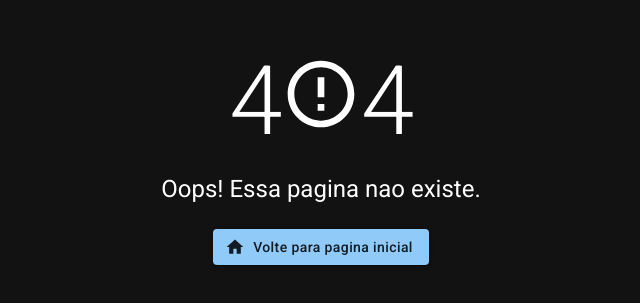
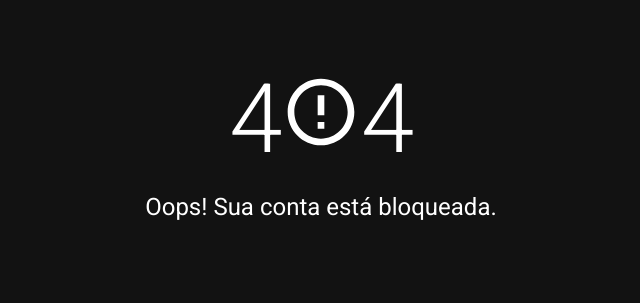
Before and after one commit to odutradev/prospera-odonto, a React (Vite) app: page /block-account in a window 1280 px wide. Before the commit this address led to /404. Shown: the part 245-548 px from the top of the page, without its empty margins (319-959 px from the left). Built offline with nearby package versions, Linux system fonts and the light colour scheme.

Commit message:
:bricks: Create block account function and page

```diff
--- /dev/null
+++ b/src/pages/blockAccount/index.jsx
@@ -0,0 +1,29 @@
+import React from 'react';
+import { Box, Button, Typography } from '@mui/material';
+import HomeIcon from '@mui/icons-material/Home';
+import ErrorOutlineIcon from '@mui/icons-material/ErrorOutline';
+
+const BlockAccount = () => {
+  return (
+    <Box
+      sx={{
+        height: '100vh',
+        display: 'flex',
+        flexDirection: 'column',
+        alignItems: 'center',
+        justifyContent: 'center',
+        textAlign: 'center',
+        p: 3,
+      }}
+    >
+      <Typography variant="h1" sx={{ fontSize: '6rem', mb: 2 }}>
+        4<ErrorOutlineIcon sx={{ fontSize: '5rem' }} />4
+      </Typography>
+      <Typography variant="h5" sx={{ mb: 3 }}>
+        Oops! Sua conta está bloqueada.
+      </Typography>
+    </Box>
+  );
+};
+
+export default BlockAccount;
--- a/src/pages/users/index.jsx
+++ b/src/pages/users/index.jsx
@@ -2,7 +2,9 @@ import React, { useState, useEffect } from 'react';
 import { toast } from 'react-toastify';
 
 import { Box, TextField, Typography, Table, TableBody, TableCell, TableContainer, TableHead, TableRow, Paper, IconButton } from '@mui/material';
+import CheckCircleOutlineIcon from '@mui/icons-material/CheckCircleOutline';
 import DeleteIcon from '@mui/icons-material/Delete';
+import BlockIcon from '@mui/icons-material/Block';
 
 import Layout from '../../components/layout';
 import userAction from '../../actions/user';
@@ -26,6 +28,32 @@ const Users = () => {
       pending: `Apagando usuario`,
       success: `Usuario apagado com sucesso`,
       error: `Erro ao apagar usuario`
+    })
+  };
+
+  const blockUser = async (id, user) => {
+    const send = async () => {
+      var response = await userAction.update({id, data: {...user, role: "block"}});
+      if (response.error) throw error;
+      return setTimeout(() => { getUsers() }, 500);
+    }
+    toast.promise(send(), {
+      pending: `Desb usuario`,
+      success: `Usuario bloqueado com sucesso`,
+      error: `Erro ao bloquear usuario`
+    })
+  };
+
+  const unlockUser = async (id, user) => {
+    const send = async () => {
+      var response = await userAction.update({id, data: {...user, role: "normal"}});
+      if (response.error) throw error;
+      return setTimeout(() => { getUsers() }, 500);
+    }
+    toast.promise(send(), {
+      pending: `Desbloqueando usuario`,
+      success: `Usuario desbloqueado com sucesso`,
+      error: `Erro ao desbloquear usuario`
     })
   };
 
@@ -56,6 +84,7 @@ const Users = () => {
                 <TableCell>Email</TableCell>
                 <TableCell>Contato</TableCell>
                 <TableCell>Descrição</TableCell>
+                <TableCell>Status</TableCell>
                 <TableCell>Data de Criação</TableCell>
                 <TableCell>Ações</TableCell>
               </TableRow>
@@ -67,10 +96,17 @@ const Users = () => {
                   <TableCell>{user.email}</TableCell>
                   <TableCell>{user.contact}</TableCell>
                   <TableCell>{user.description}</TableCell>
+                  <TableCell>{user.role == "block" ? "bloqueado" : "acesso liberado"}</TableCell>
                   <TableCell>{new Date(user.date).toLocaleDateString()}</TableCell>
                   <TableCell>
                     <IconButton onClick={() => deleteUser(user._id)}>
                       <DeleteIcon />
+                    </IconButton>
+                    <IconButton onClick={() => blockUser(user._id, user)}>
+                      <BlockIcon />
+                    </IconButton>
+                    <IconButton onClick={() => unlockUser(user._id)}>
+                      <CheckCircleOutlineIcon />
                     </IconButton>
                   </TableCell>
                 </TableRow>
--- a/src/routes/index.jsx
+++ b/src/routes/index.jsx
@@ -1,6 +1,7 @@
 import { BrowserRouter, Routes, Route, Navigate, Outlet} from "react-router-dom";
 
 import CreateService from "../pages/createService";
+import BlockAccount from "../pages/blockAccount";
 import CreateSpace from "../pages/createSpace";
 import Dashboard from "../pages/dashboard";
 import Services from "../pages/services";
@@ -23,6 +24,7 @@ import Users from "../pages/users";
         <Routes>
           <Route path="/" element={<Navigate to="/signin" replace/>}/>
           <Route path="*" element={<Navigate to="/404" replace/>}/>
+          <Route path="/block-account" element={<BlockAccount />}/>
           <Route path="/signin" element={<SignIn />}/>
           <Route path="/signup" element={<SignUp />}/>
           <Route path="/logout" element={<Logout />}/>
```
